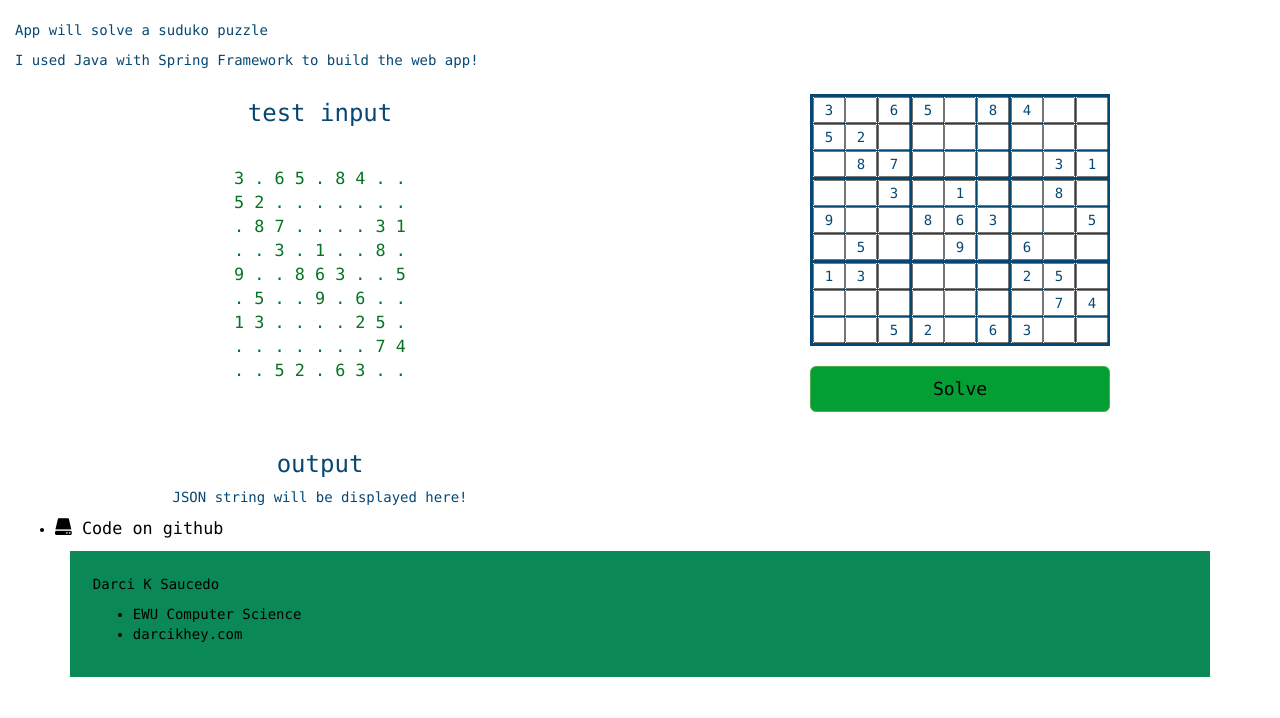
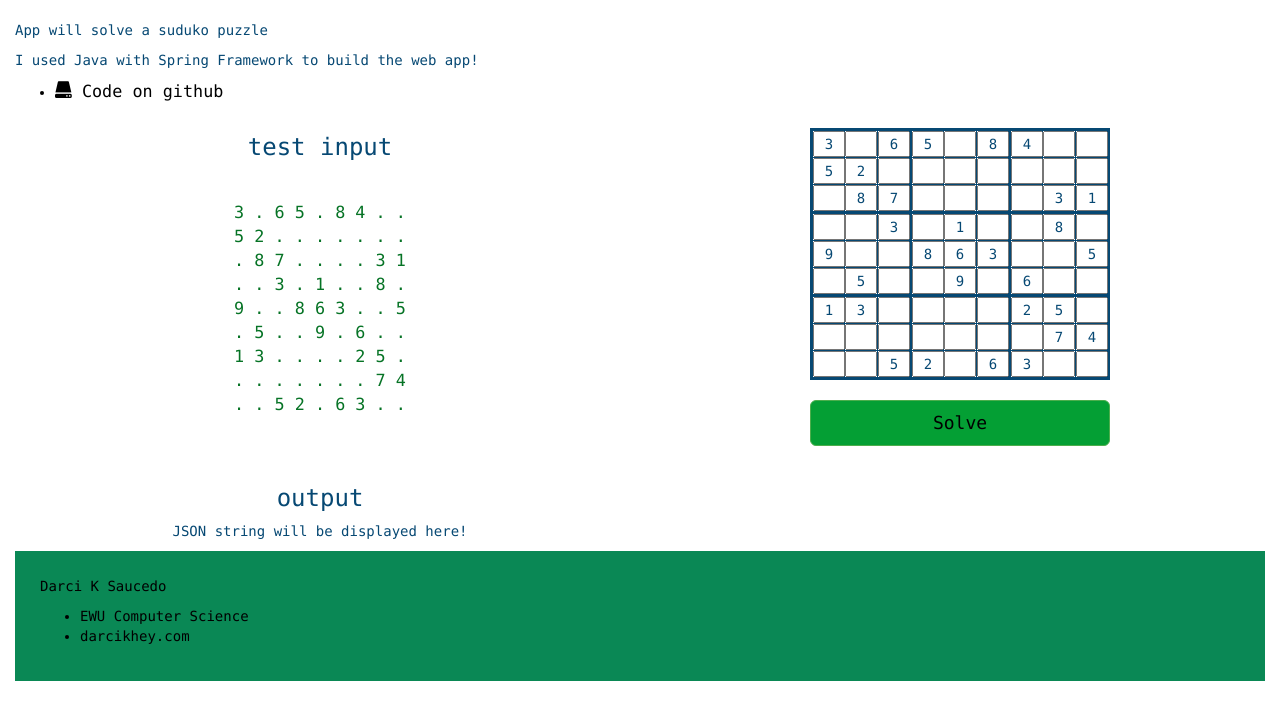
Before and after one commit to darcikhey27/SudokuSolver-WebApp, a Spring Boot app: page / in a window 1280 px wide. Shown: the part 82-800 px from the top of the page. Run offline with Spring Boot 4, Linux system fonts and the light colour scheme; some libraries are stand-ins or nearby versions.

Commit message:
final styles

```diff
--- a/src/main/resources/templates/index.html
+++ b/src/main/resources/templates/index.html
@@ -13,6 +13,10 @@
 <div class="container-fluid">
     <p>App will solve a suduko puzzle</p>
     <p>I used Java with Spring Framework to build the web app!</p>
+    <ul>
+        <li><a href="https://github.com/darcikhey27/SudokuSolver-WebApp"><span class="glyphicon glyphicon-hdd"></span> Code
+            on github</a></li>
+    </ul>
     <div class="row">
         <div class="col-md-6 col-sm-12 col-lg-6" id="left">
             <h3>test input</h3>
@@ -45,14 +49,8 @@
 
     </div>
 </div>
-<div class="container-fluid">
-    <ul>
-        <li><a href="https://github.com/darcikhey27/SudokuSolver-WebApp"><span class="glyphicon glyphicon-hdd"></span> Code
-            on github</a></li>
-    </ul>
-</div>
 
-<div class="container" th:include="fragments/footer-frag :: footer"></div>
+<div class="container-fluid" th:include="fragments/footer-frag :: footer"></div>
 
 </body>
 
```
Also changed, not shown: src/main/resources/static/img/wallhaven.jpg (added).
